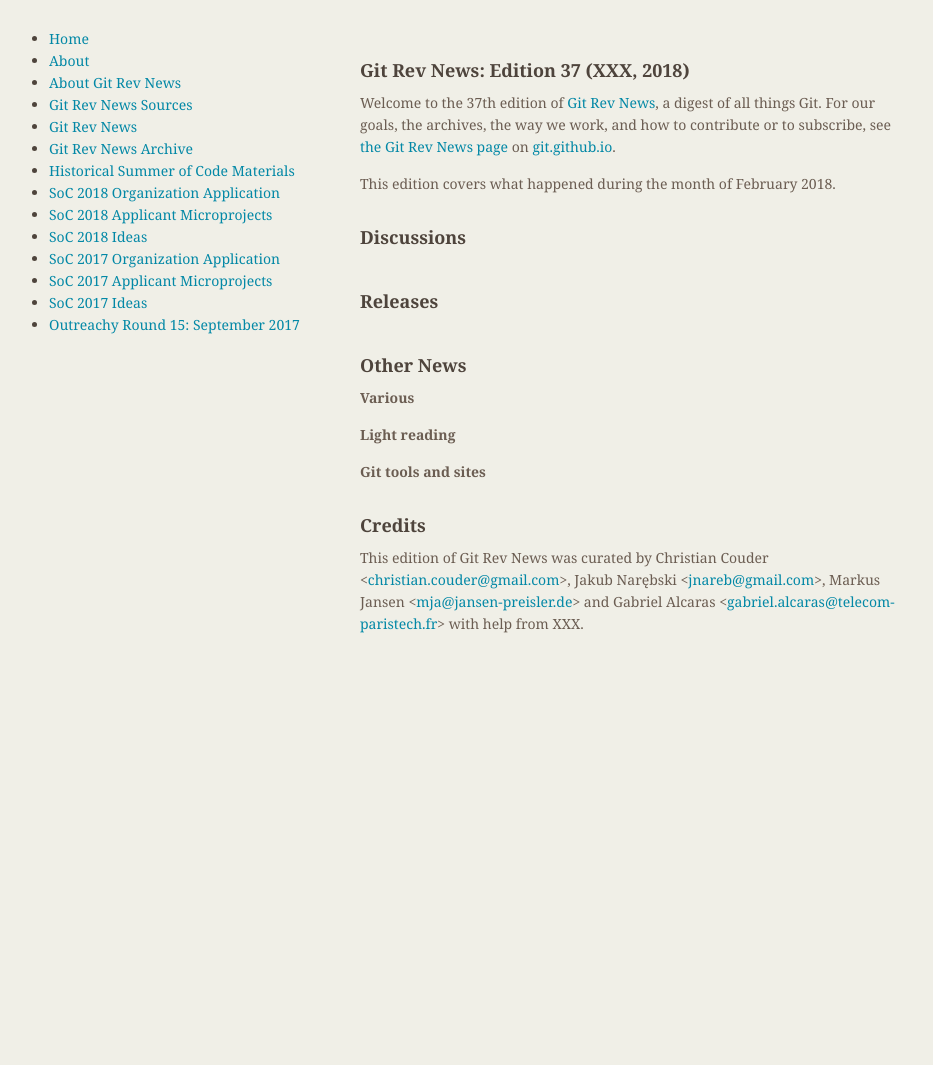
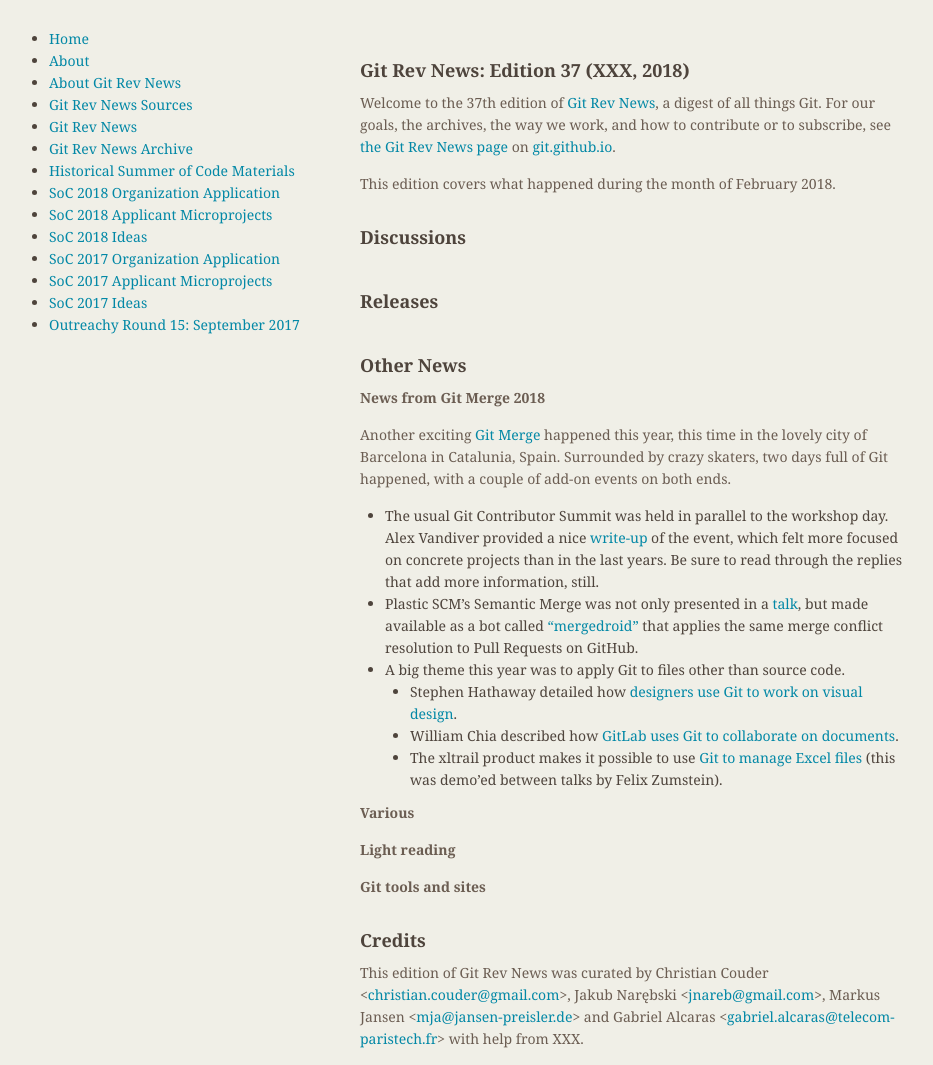
Before and after one commit to git/git.github.io, a Jekyll site: the page built from rev_news/drafts/edition-37.md, in a window 1280 px wide. Shown: the whole page, without its empty margins (174-1107 px from the left). Built offline with Jekyll 4.4.1, drawn with Linux system fonts in a browser that asks for light colours; before the commit the page ends 900 px from its top, so only the background shows below that.

Commit message:
Rev News: some links related to the Git Merge conference
Signed-off-by: Johannes Schindelin <johannes.schindelin@gmx.de>

```diff
--- a/rev_news/drafts/edition-37.md
+++ b/rev_news/drafts/edition-37.md
@@ -38,6 +38,17 @@
 
 ## Other News
 
+__News from Git Merge 2018__
+
+Another exciting [Git Merge](https://git-merge.com/) happened this year, this time in the lovely city of Barcelona in Catalunia, Spain. Surrounded by crazy skaters, two days full of Git happened, with a couple of add-on events on both ends.
+
+* The usual Git Contributor Summit was held in parallel to the workshop day. Alex Vandiver provided a nice [write-up](https://public-inbox.org/git/alpine.DEB.2.20.1803091557510.23109@alexmv-linux/) of the event, which felt more focused on concrete projects than in the last years. Be sure to read through the replies that add more information, still.
+* Plastic SCM's Semantic Merge was not only presented in a [talk](https://git-merge.com/#pablo-santos-luaces), but made available as a bot called ["mergedroid"](https://gmaster.io/mergedroid) that applies the same merge conflict resolution to Pull Requests on GitHub.
+* A big theme this year was to apply Git to files other than source code.
+  * Stephen Hathaway detailed how [designers use Git to work on visual design](https://git-merge.com/#stephen-hathaway).
+  * William Chia described how [GitLab uses Git to collaborate on documents](https://git-merge.com/#william-chia).
+  * The xltrail product makes it possible to use [Git to manage Excel files](https://www.xltrail.com) (this was demo'ed between talks by Felix Zumstein).
+
 __Various__
 
 
```
